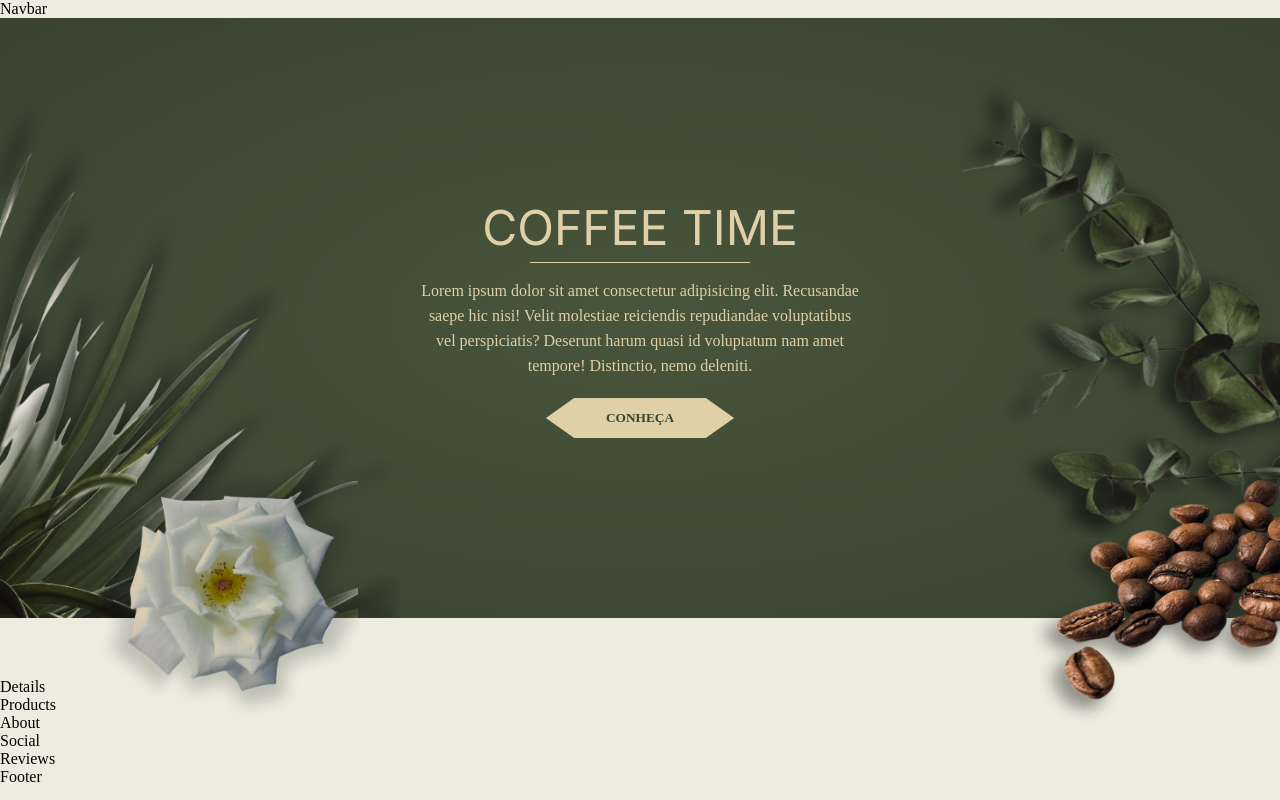
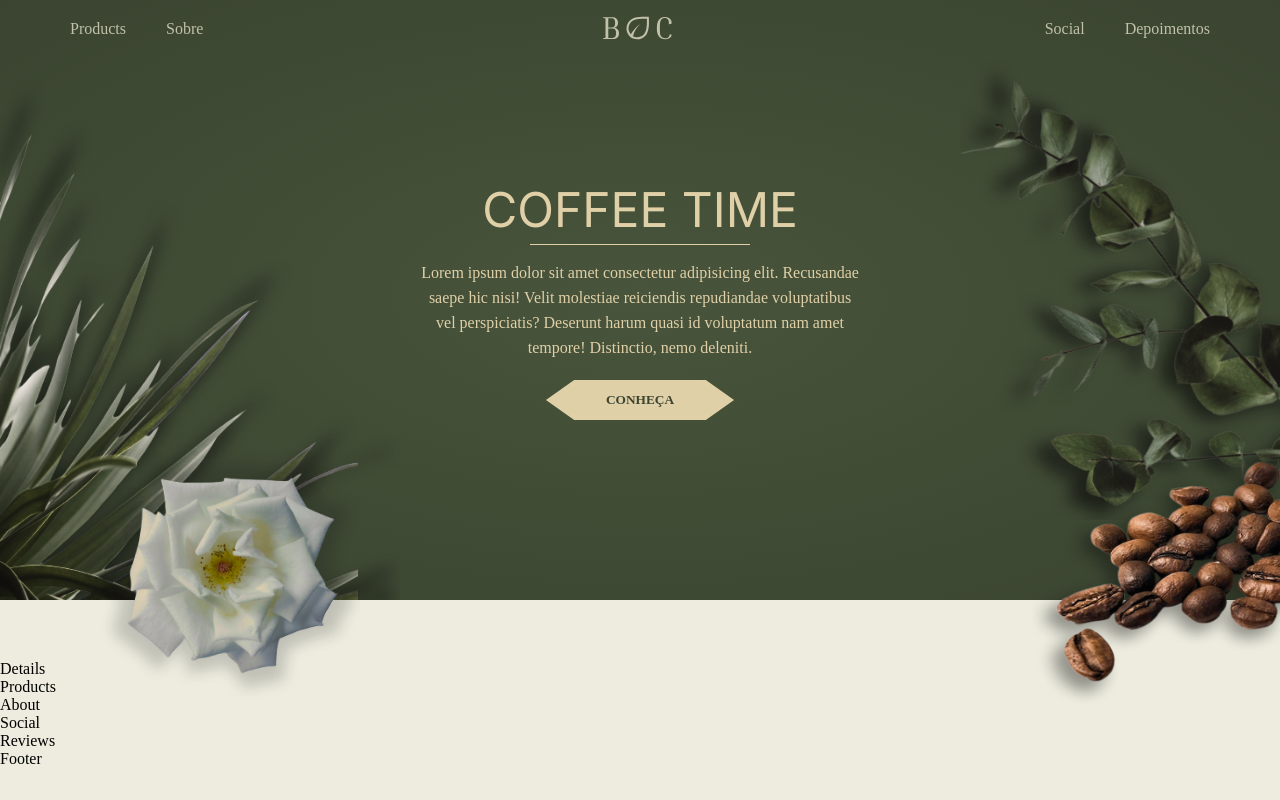
Before and after one commit to WerbethAraujo/lp-coffee-shop, a Next.js app: page / in a window 1280 px wide. Built offline with nearby package versions, Linux system fonts and the light colour scheme; a web font is replaced by a local one.

Commit message:
feat: styles navbar

```diff
--- /dev/null
+++ b/src/UI/Logo.jsx
@@ -0,0 +1,14 @@
+import Image from 'next/image';
+import Link from 'next/link';
+
+import React from 'react';
+
+const Logo = () => {
+  return (
+    <Link href='/'>
+      <Image src='/logo.svg' alt='coffee time' width={77} height={38} />
+    </Link>
+  );
+};
+
+export default Logo;
--- a/src/components/Navbar/Navbar.module.scss
+++ b/src/components/Navbar/Navbar.module.scss
@@ -0,0 +1,43 @@
+@import '@/styles/variables.scss';
+@import '@/styles/mixins.scss';
+
+.navbar {
+  @include max-width;
+  display: flex;
+  justify-content: space-between;
+  align-items: center;
+  position: absolute;
+  top: 0;
+  left: 50%;
+  transform: translateX(-50%);
+  z-index: 100;
+  padding: 2rem;
+
+  .logo {
+    position: absolute;
+    top: 50%;
+    left: 50%;
+    transform: translate(-50%, -50%);
+  }
+
+  .nav {
+    ul {
+      li {
+        display: inline-block;
+
+        &:not(:last-of-type) {
+          margin-right: 2rem;
+        }
+
+        a {
+          color: $mediumSecondary;
+          padding: 1rem;
+
+          &:hover {
+            color: lighten($mediumSecondary, 15);
+          }
+        }
+      }
+    }
+  }
+}
--- a/src/components/Navbar/index.jsx
+++ b/src/components/Navbar/index.jsx
@@ -1,8 +1,34 @@
 import React from 'react';
 import styles from './Navbar.module.scss';
+import Logo from '@/UI/Logo';
+
+const links = [
+  { url: '#products', text: 'Products' },
+  { url: '#about', text: 'Sobre' },
+  { url: '#social', text: 'Social' },
+  { url: '#depoimentos', text: 'Depoimentos' },
+];
 
 const Navbar = () => {
-  return <section className={styles.navbar}>Navbar</section>;
+  const renderLinks = links.map((link, idx) => (
+    <li key={idx}>
+      <a href={link.url}>{link.text}</a>
+    </li>
+  ));
+
+  return (
+    <section className={styles.navbar}>
+      <div className={styles.nav}>
+        <ul>{renderLinks.slice(0, 2)}</ul>
+      </div>
+      <div className={styles.logo}>
+        <Logo />
+      </div>
+      <div className={styles.nav}>
+        <ul>{renderLinks.slice(2, 4)}</ul>
+      </div>
+    </section>
+  );
 };
 
 export default Navbar;
```
